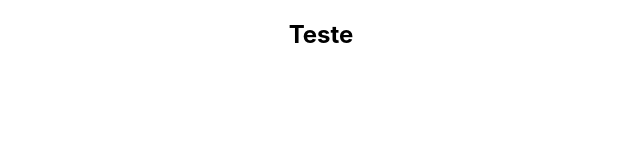
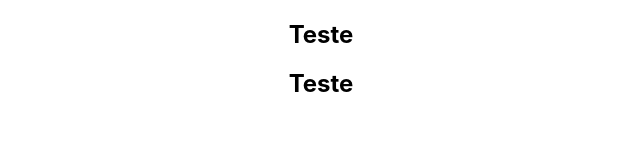
Before and after one commit to giovana-padua/letterboxd-react-p2, a React (Create React App) app: page / in a window 1280 px wide. Shown: the top 160 px of the page, without its empty margins (319-959 px from the left). Built offline with nearby package versions, Linux system fonts and the light colour scheme.

Commit message:
fix: erro vercel

```diff
--- a/src/App.js
+++ b/src/App.js
@@ -5,6 +5,7 @@ function App() {
   return (
     <div className="App">
       <h2>Teste</h2>
+      <h2>Teste</h2>
     </div>
   );
 }
```
